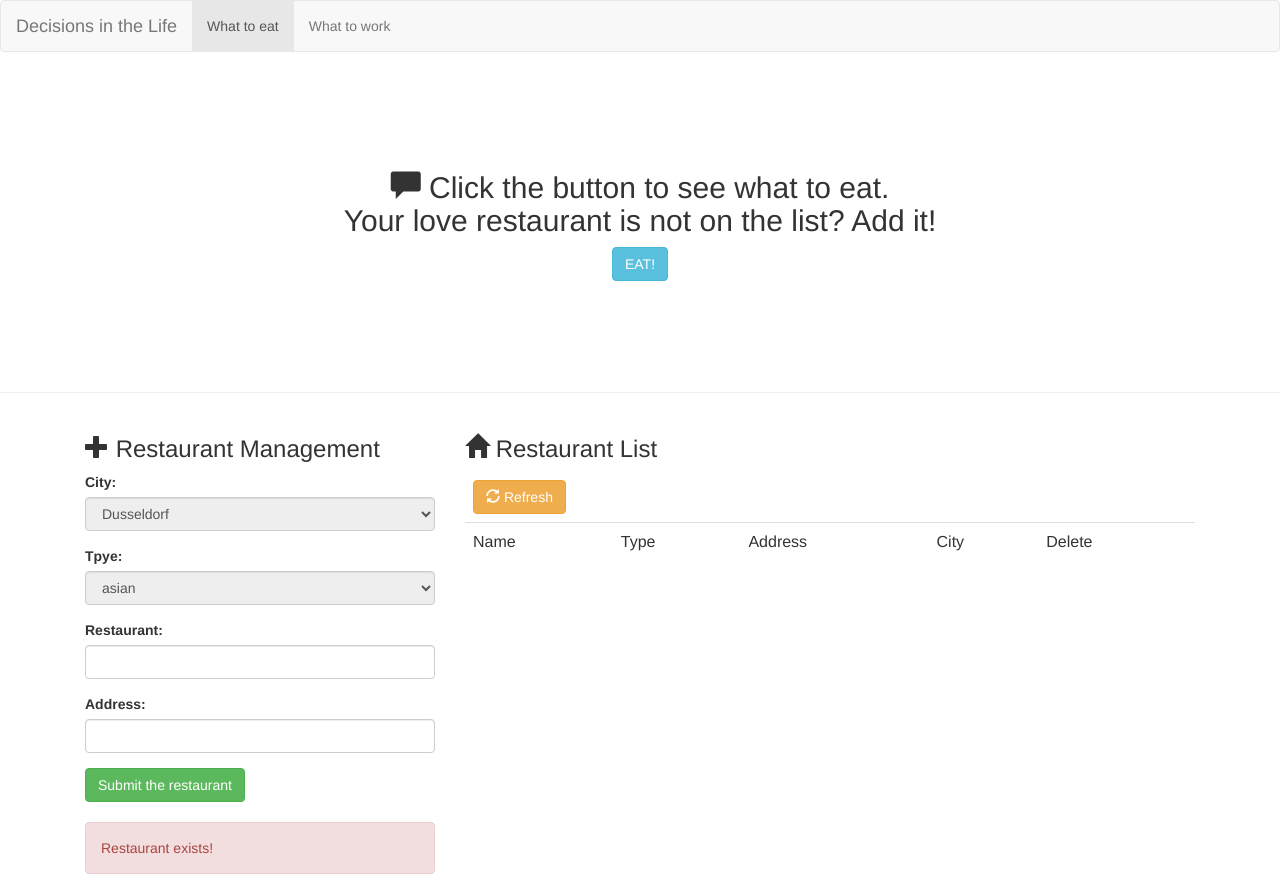
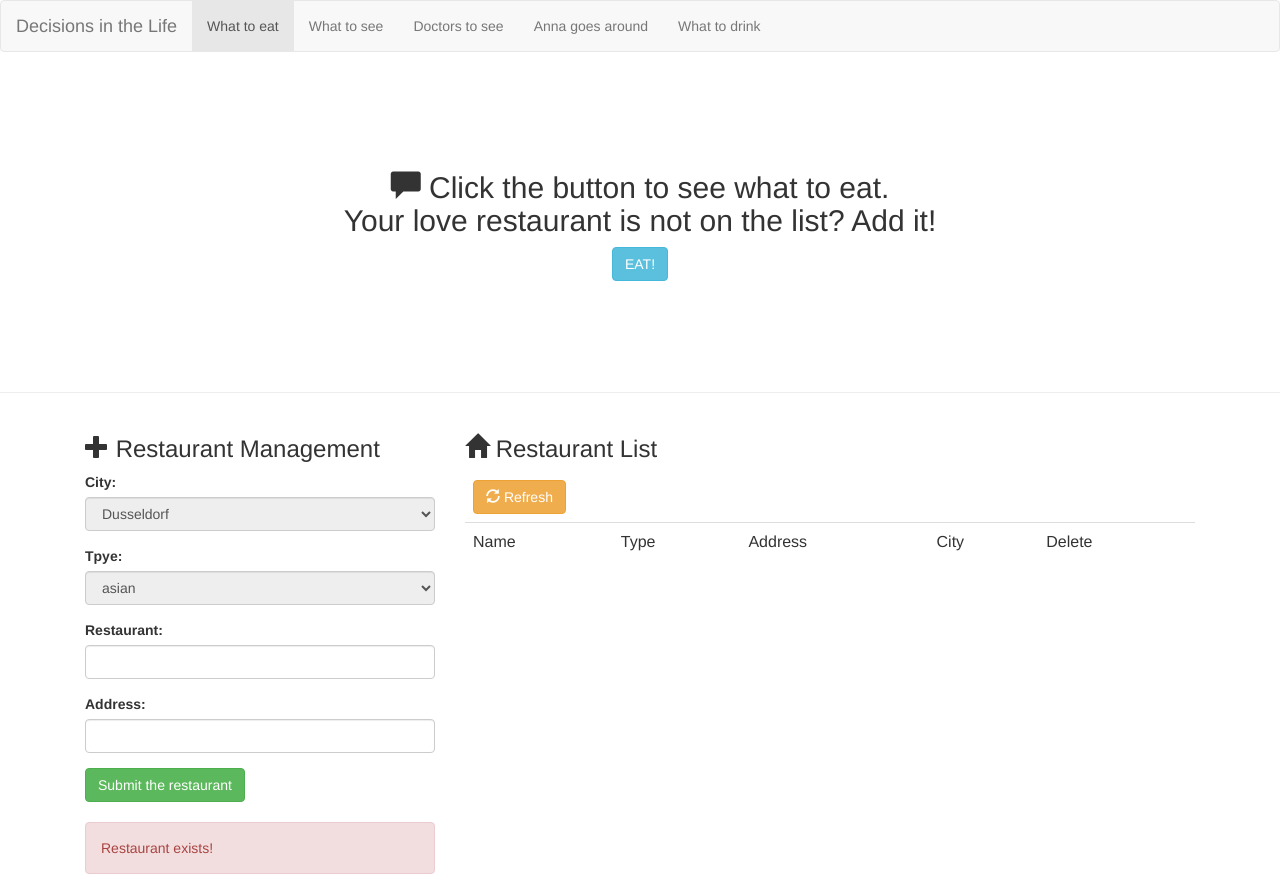
Before and after one commit to kunyao0531/lifedecision, a website: page public/Anna.html in a window 1280 px wide. Drawn offline with nearby package versions, Linux system fonts and the light colour scheme.

Commit message:
changed by anna

```diff
--- a/public/Anna.html
+++ b/public/Anna.html
@@ -30,7 +30,10 @@
             <div class="collapse navbar-collapse" id="bs-example-navbar-collapse-1">
                 <ul class="nav navbar-nav">
                     <li class="active"><a href="#">What to eat <span class="sr-only">(current)</span></a></li>
-                    <li><a href="#">What to work</a></li>
+                    <li><a href="/linda">What to see</a></li>
+                    <li><a href="/alice">Doctors to see</a></li>
+                    <li><a href="/Anna">Anna goes around</a></li>
+                    <li><a href="/spt">What to drink</a></li>
                 </ul>
             </div>
             <!-- /.navbar-collapse -->
```
